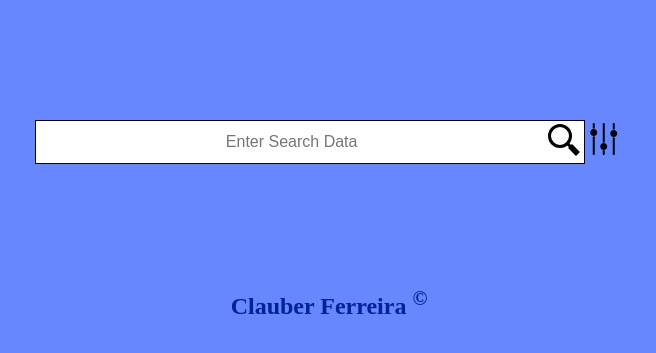
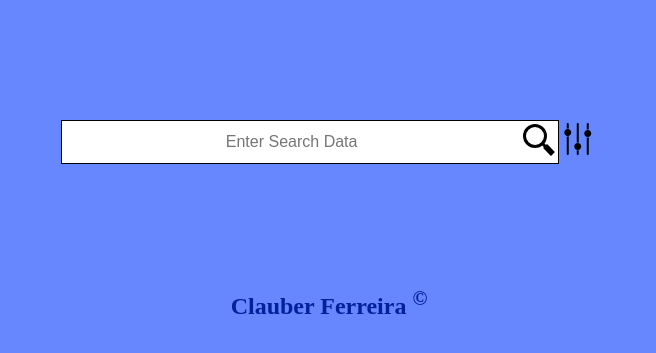
Before and after one commit to ferr0236/API-Project, a plain HTML site: page index.html in a window 1280 px wide. Shown: the part 269-622 px from the top of the page, without its empty margins (311-967 px from the left). Drawn offline with Linux system fonts and the light colour scheme; no server answers.

Commit message:
fix home layout with flex

```diff
--- a/css/main.css
+++ b/css/main.css
@@ -24,8 +24,8 @@ HOME PAGE
 	position: absolute;
 	top: 50%;
 	left: 50%;
+	width: 90%;
 	transform: translate(-50%, -50%);
-	width: 100%;
 	height: 500px;
 	display: flex;
 	flex-direction: column;
@@ -64,6 +64,7 @@ HOME PAGE
 	text-align: center;
 	transition: flex-basis 1s ease;
 	outline: none;
+	border-radius: 0;
 }
 .searchInput:focus {
 	flex-basis: 70%;
```
